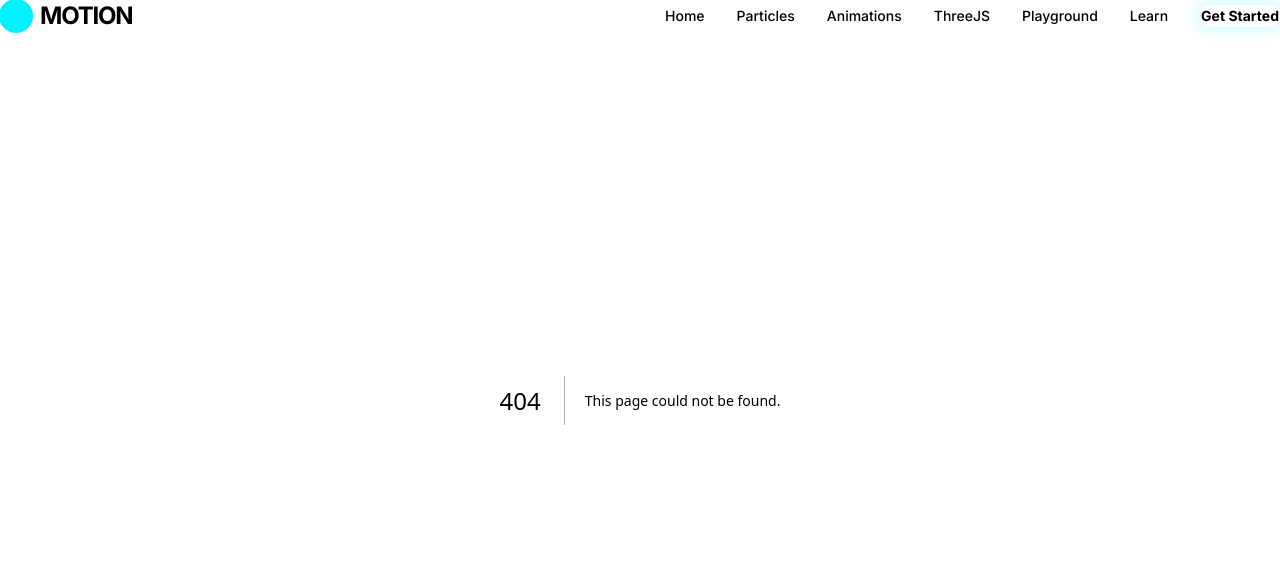
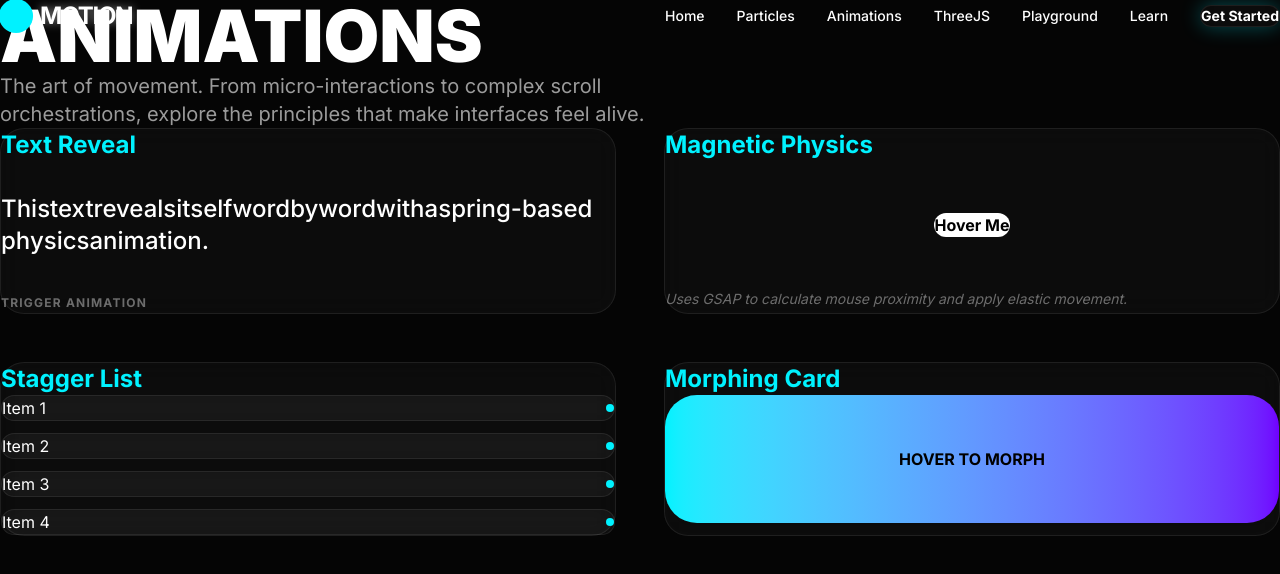
Before and after one commit to The-honoured1/motion, a Next.js app: page /animations in a window 1280 px wide. Before the commit this address had no page. Shown: the top 574 px of the page. Built offline with nearby package versions, Linux system fonts and the light colour scheme.

Commit message:
feat: add animation showcase and Three.js interactive 3D scene pages

```diff
--- /dev/null
+++ b/app/animations/page.tsx
@@ -0,0 +1,78 @@
+"use client";
+
+import React from "react";
+import { motion } from "framer-motion";
+import { AnimatedText } from "@/components/ui/AnimatedText";
+import { MagneticButton } from "@/components/ui/MagneticButton";
+
+export default function AnimationsPage() {
+  return (
+    <div className="pt-32 pb-24 px-6 max-w-7xl mx-auto">
+      <motion.div
+        initial={{ opacity: 0, y: 20 }}
+        animate={{ opacity: 1, y: 0 }}
+        className="mb-20"
+      >
+        <h1 className="text-5xl md:text-7xl font-black mb-6 uppercase">Animations</h1>
+        <p className="text-xl text-white/60 max-w-2xl">
+          The art of movement. From micro-interactions to complex scroll orchestrations, explore the principles that make interfaces feel alive.
+        </p>
+      </motion.div>
+
+      <div className="grid grid-cols-1 md:grid-cols-2 gap-12">
+        <section className="glass p-10 rounded-3xl">
+          <h2 className="text-2xl font-bold mb-6 text-primary">Text Reveal</h2>
+          <div className="mb-8 h-32 flex items-center">
+             <AnimatedText
+               text="This text reveals itself word by word with a spring-based physics animation."
+               className="text-2xl font-medium"
+             />
+          </div>
+          <button className="text-xs font-bold uppercase tracking-widest text-white/40 hover:text-primary transition-colors">
+            Trigger Animation
+          </button>
+        </section>
+
+        <section className="glass p-10 rounded-3xl">
+          <h2 className="text-2xl font-bold mb-6 text-primary">Magnetic Physics</h2>
+          <div className="mb-8 h-32 flex items-center justify-center">
+             <MagneticButton strength={50} textStrength={30}>
+               Hover Me
+             </MagneticButton>
+          </div>
+          <p className="text-sm text-white/40 italic">
+            Uses GSAP to calculate mouse proximity and apply elastic movement.
+          </p>
+        </section>
+
+        <section className="glass p-10 rounded-3xl">
+          <h2 className="text-2xl font-bold mb-6 text-primary">Stagger List</h2>
+          <div className="flex flex-col gap-3">
+             {[1, 2, 3, 4].map((i) => (
+               <motion.div
+                 key={i}
+                 initial={{ x: -20, opacity: 0 }}
+                 whileInView={{ x: 0, opacity: 1 }}
+                 transition={{ delay: i * 0.1 }}
+                 className="p-4 glass rounded-xl border border-white/5 flex items-center justify-between"
+               >
+                 <span>Item {i}</span>
+                 <div className="w-2 h-2 bg-primary rounded-full" />
+               </motion.div>
+             ))}
+          </div>
+        </section>
+
+        <section className="glass p-10 rounded-3xl">
+          <h2 className="text-2xl font-bold mb-6 text-primary">Morphing Card</h2>
+          <motion.div
+            whileHover={{ scale: 1.05, borderRadius: "40px" }}
+            className="w-full h-32 bg-gradient-to-r from-primary to-secondary rounded-2xl flex items-center justify-center cursor-pointer"
+          >
+            <span className="font-bold text-black">HOVER TO MORPH</span>
+          </motion.div>
+        </section>
+      </div>
+    </div>
+  );
+}
--- /dev/null
+++ b/app/threejs/page.tsx
@@ -0,0 +1,71 @@
+"use client";
+
+import React, { useRef } from "react";
+import { Canvas, useFrame } from "@react-three/fiber";
+import { OrbitControls, MeshDistortMaterial, Sphere, Float, MeshWobbleMaterial } from "@react-three/drei";
+import { motion } from "framer-motion";
+
+function Scene() {
+  return (
+    <>
+      <ambientLight intensity={0.5} />
+      <pointLight position={[10, 10, 10]} intensity={1} color="#00f2ff" />
+      <pointLight position={[-10, -10, -10]} intensity={0.5} color="#7000ff" />
+
+      <Float speed={2} rotationIntensity={1} floatIntensity={1}>
+        <Sphere args={[1, 64, 64]} position={[-2, 0, 0]}>
+          <MeshDistortMaterial
+            color="#00f2ff"
+            attach="material"
+            distort={0.4}
+            speed={2}
+            roughness={0.2}
+            metalness={0.8}
+          />
+        </Sphere>
+      </Float>
+
+      <Float speed={3} rotationIntensity={2} floatIntensity={2}>
+        <mesh position={[2, 0, 0]}>
+          <boxGeometry args={[1.5, 1.5, 1.5]} />
+          <MeshWobbleMaterial
+            color="#7000ff"
+            factor={1}
+            speed={2}
+            roughness={0.1}
+          />
+        </mesh>
+      </Float>
+
+      <OrbitControls enableZoom={false} />
+    </>
+  );
+}
+
+export default function ThreeJSPage() {
+  return (
+    <div className="pt-32 pb-24 px-6 max-w-7xl mx-auto h-screen flex flex-col">
+      <motion.div
+        initial={{ opacity: 0, x: -20 }}
+        animate={{ opacity: 1, x: 0 }}
+        className="mb-12"
+      >
+        <h1 className="text-5xl md:text-7xl font-black mb-6 uppercase">Three.js</h1>
+        <p className="text-xl text-white/60 max-w-2xl">
+          Immersive 3D environments rendered in real-time. We leverage WebGL to create depth, shadows, and complex shaders.
+        </p>
+      </motion.div>
+
+      <div className="flex-1 glass rounded-[3rem] overflow-hidden relative border border-white/10">
+        <Canvas camera={{ position: [0, 0, 8] }}>
+          <Scene />
+        </Canvas>
+
+        <div className="absolute bottom-10 left-10 glass p-6 rounded-2xl border border-white/10 pointer-events-none">
+           <p className="text-xs font-bold text-primary uppercase mb-2">Interactive Scene</p>
+           <p className="text-sm text-white/60">Drag to rotate the view. Hover elements to see distortion effects.</p>
+        </div>
+      </div>
+    </div>
+  );
+}
```
